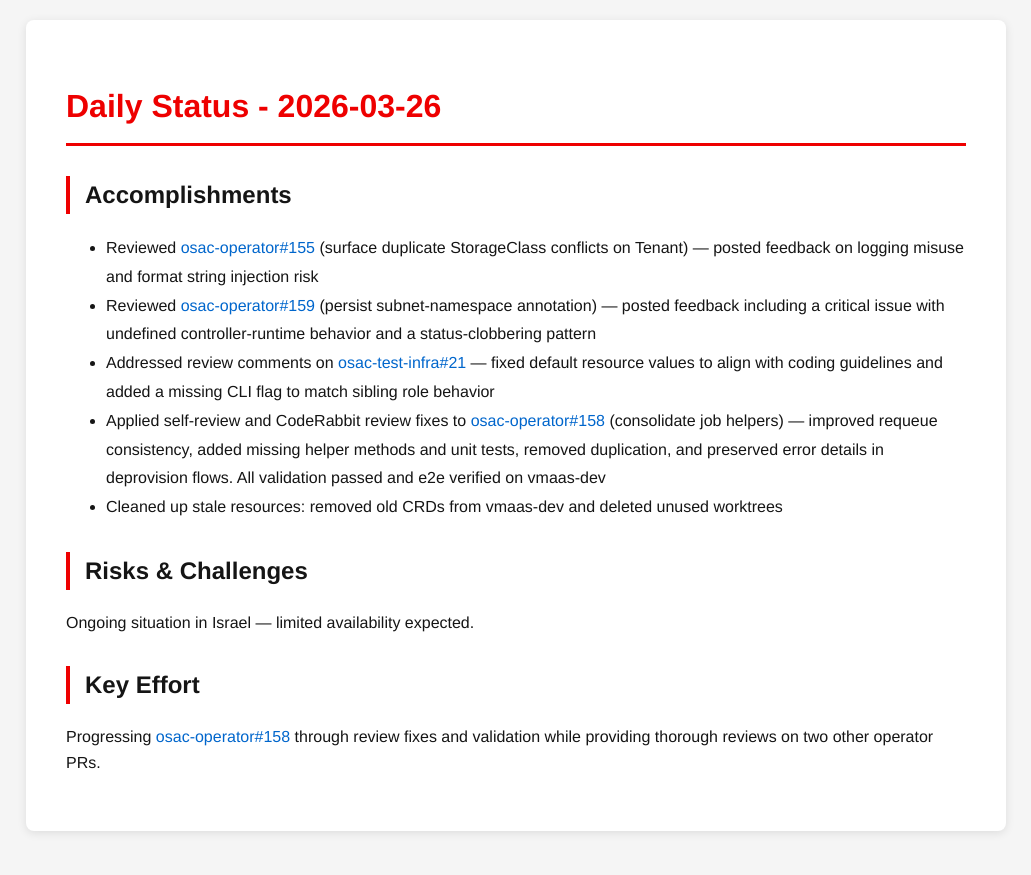
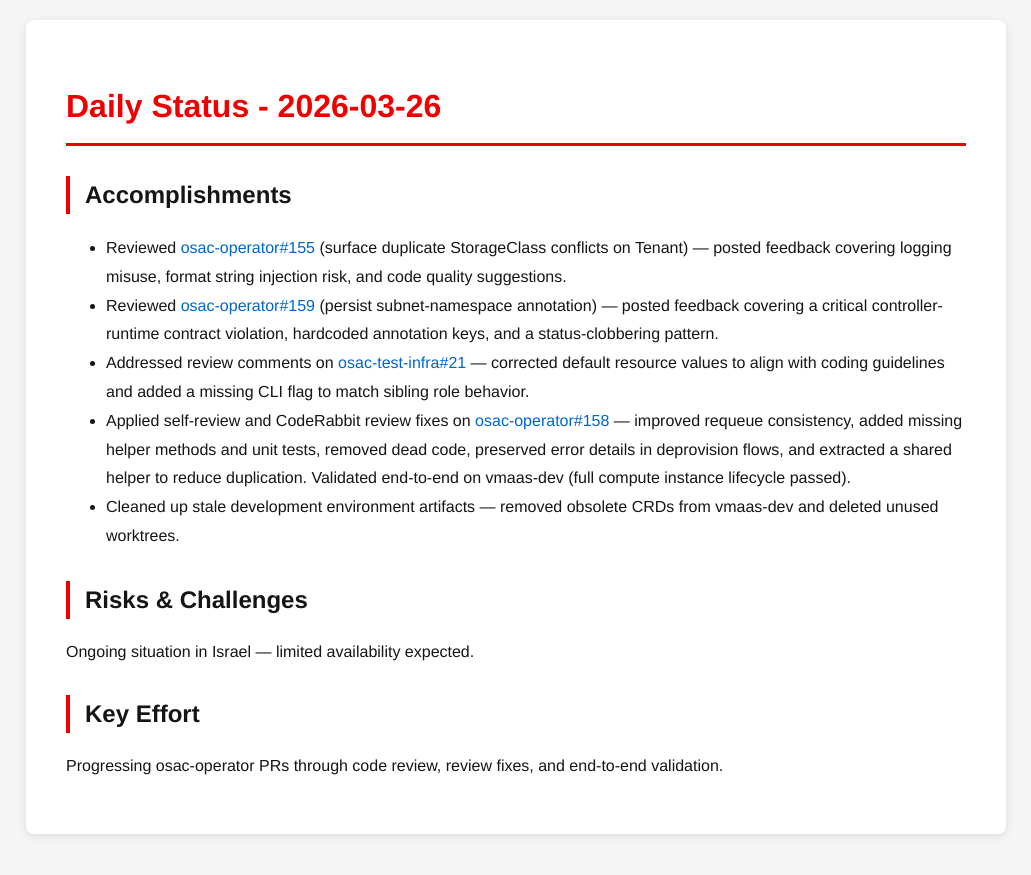
Before and after one commit to tzvatot/daily-status, a Jekyll site: the page built from 2026-03-26.md, in a window 1280 px wide. Shown: the top 875 px of the page, without its empty margins (124-1155 px from the left). Built offline with Jekyll 4.4.1, drawn with Linux system fonts in a browser that asks for light colours.

Commit message:
Daily status update - 2026-03-26

```diff
--- a/2026-03-26.md
+++ b/2026-03-26.md
@@ -7,14 +7,14 @@ date: 2026-03-26
 # Daily Status - 2026-03-26
 
 ## Accomplishments
-- Reviewed [osac-operator#155](https://github.com/osac-project/osac-operator/pull/155) (surface duplicate StorageClass conflicts on Tenant) — posted feedback on logging misuse and format string injection risk
-- Reviewed [osac-operator#159](https://github.com/osac-project/osac-operator/pull/159) (persist subnet-namespace annotation) — posted feedback including a critical issue with undefined controller-runtime behavior and a status-clobbering pattern
-- Addressed review comments on [osac-test-infra#21](https://github.com/osac-project/osac-test-infra/pull/21) — fixed default resource values to align with coding guidelines and added a missing CLI flag to match sibling role behavior
-- Applied self-review and CodeRabbit review fixes to [osac-operator#158](https://github.com/osac-project/osac-operator/pull/158) (consolidate job helpers) — improved requeue consistency, added missing helper methods and unit tests, removed duplication, and preserved error details in deprovision flows. All validation passed and e2e verified on vmaas-dev
-- Cleaned up stale resources: removed old CRDs from vmaas-dev and deleted unused worktrees
+- Reviewed [osac-operator#155](https://github.com/osac-project/osac-operator/pull/155) (surface duplicate StorageClass conflicts on Tenant) — posted feedback covering logging misuse, format string injection risk, and code quality suggestions.
+- Reviewed [osac-operator#159](https://github.com/osac-project/osac-operator/pull/159) (persist subnet-namespace annotation) — posted feedback covering a critical controller-runtime contract violation, hardcoded annotation keys, and a status-clobbering pattern.
+- Addressed review comments on [osac-test-infra#21](https://github.com/osac-project/osac-test-infra/pull/21) — corrected default resource values to align with coding guidelines and added a missing CLI flag to match sibling role behavior.
+- Applied self-review and CodeRabbit review fixes on [osac-operator#158](https://github.com/osac-project/osac-operator/pull/158) — improved requeue consistency, added missing helper methods and unit tests, removed dead code, preserved error details in deprovision flows, and extracted a shared helper to reduce duplication. Validated end-to-end on vmaas-dev (full compute instance lifecycle passed).
+- Cleaned up stale development environment artifacts — removed obsolete CRDs from vmaas-dev and deleted unused worktrees.
 
 ## Risks & Challenges
 Ongoing situation in Israel — limited availability expected.
 
 ## Key Effort
-Progressing [osac-operator#158](https://github.com/osac-project/osac-operator/pull/158) through review fixes and validation while providing thorough reviews on two other operator PRs.
+Progressing osac-operator PRs through code review, review fixes, and end-to-end validation.
```
